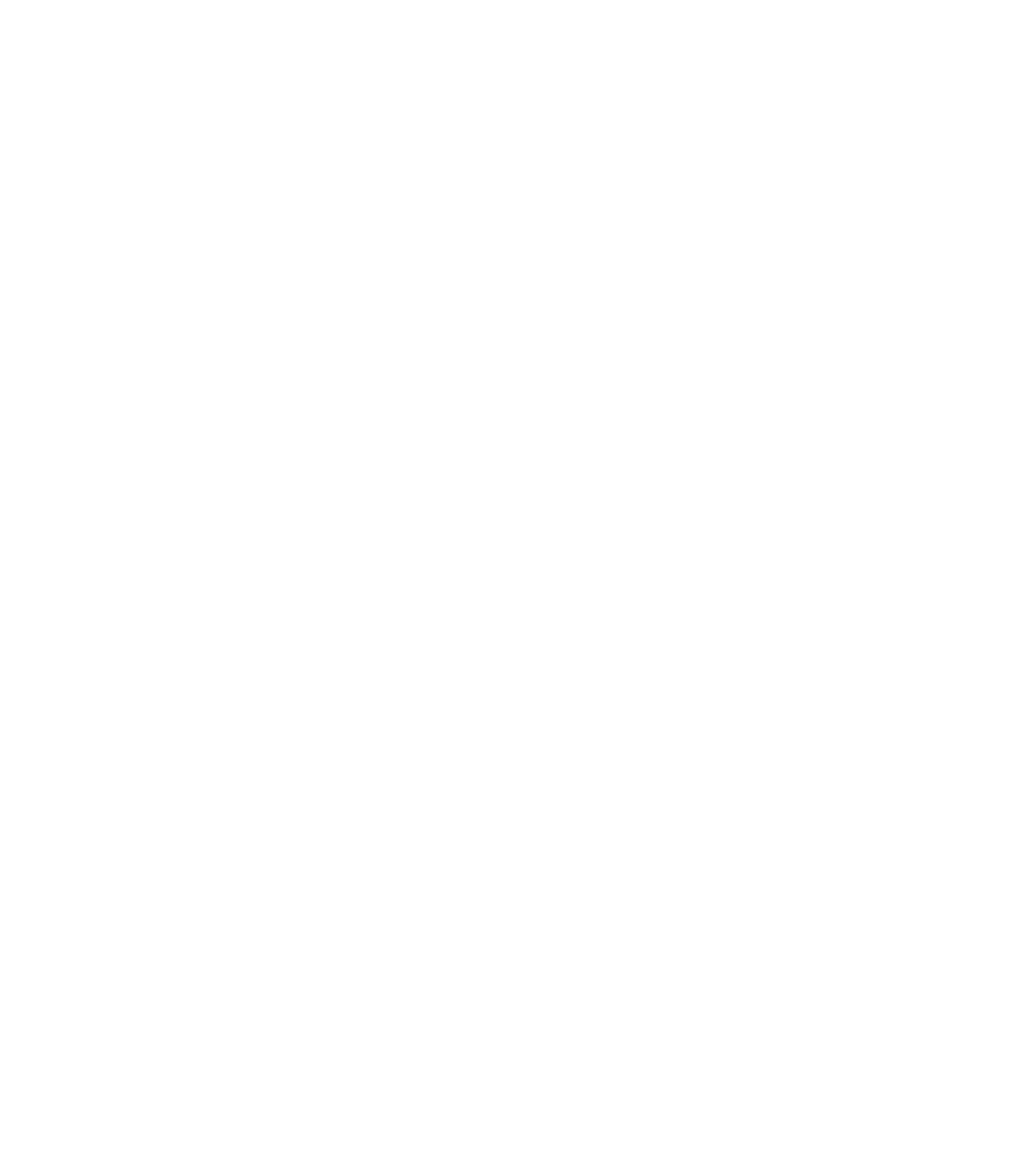
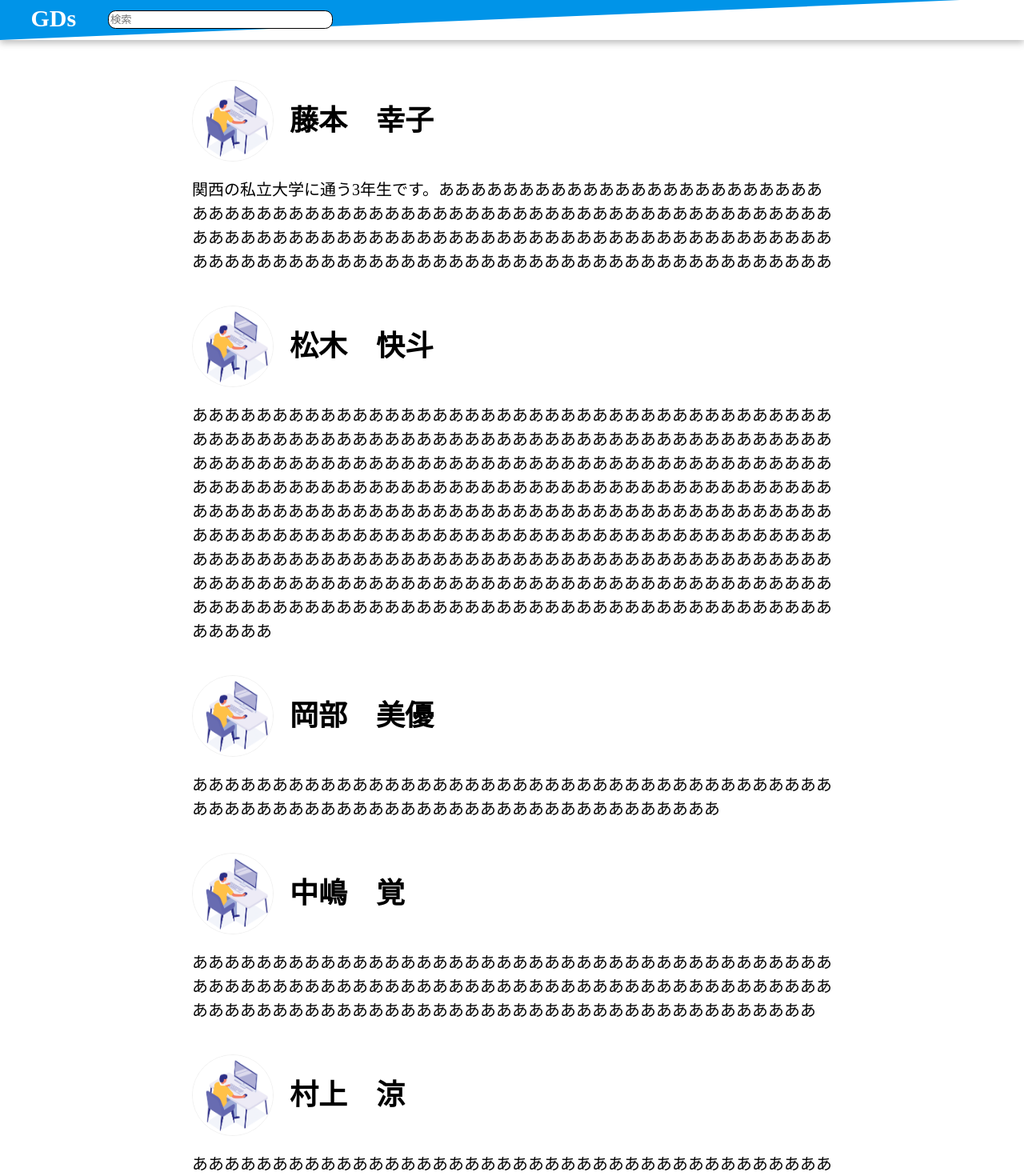
Before and after one commit to minamihiroto/GDs, a React (Create React App) app in the folder front/: page /review in a window 1280 px wide. Shown: the top 1470 px of the page at 80% size. Before the commit the page ends 800 px from the top, so only its background shows below. Built offline with nearby package versions, Linux system fonts and the light colour scheme.

Commit message:
✨Add ReviewPage

```diff
--- a/front/src/Routes.tsx
+++ b/front/src/Routes.tsx
@@ -1,6 +1,6 @@
 import React from "react";
 import { Switch, Route, BrowserRouter } from "react-router-dom";
-import { Login, Register, Home ,Search,User,Follow} from "./pages";
+import { Login, Register, Home ,Search,User,Follow,Review} from "./pages";
 
 const Routes = () => {
   return (
@@ -12,6 +12,7 @@
         <Route exact path="/search" component={Search} />
         <Route exact path="/user" component={User} />
         <Route exact path="/follow" component={Follow} />
+        <Route exact path="/review" component={Review} />
       </Switch>
     </BrowserRouter>
   );
--- /dev/null
+++ b/front/src/pages/Review.tsx
@@ -0,0 +1,66 @@
+import React, { FunctionComponent } from "react";
+import styled from "styled-components";
+import { Header, Footer} from "../components/layout";
+import { Link } from "react-router-dom";
+
+const Main = styled.main`
+padding:100px 0px;
+width:800px;
+display:flex;
+flex-direction:column;
+max-width: 1440px;
+margin: 0 auto;
+
+& dd{
+  display:flex;
+  align-items:center;
+  & img{
+    height:100px;
+    width:100px;
+    border-radius: 50%;
+    background-position: center center;
+    border: 1px solid #f0f0f0;
+  }
+}
+& p{
+  line-height: 150%
+}
+`;
+
+const Review: FunctionComponent = () => {
+  return (
+    <>
+      <Header />
+      <Main>
+        <dd className="mb-20">
+          <img src={`${process.env.PUBLIC_URL}/Introduce-1.png`}/>
+          <h1 className="fs-36 ml-20">藤本　幸子</h1>
+        </dd>
+        <p className="fs-20 mb-40">関西の私立大学に通う3年生です。ああああああああああああああああああああああああああああああああああああああああああああああああああああああああああああああああああああああああああああああああああああああああああああああああああああああああああああああああああああああああああああああああああああああああああああああああ</p>
+        <dd className="mb-20">
+          <img src={`${process.env.PUBLIC_URL}/Introduce-1.png`} />
+          <h1 className="fs-36 ml-20">松木　快斗</h1>
+        </dd>
+        <p className="fs-20 mb-40">あああああああああああああああああああああああああああああああああああああああああああああああああああああああああああああああああああああああああああああああああああああああああああああああああああああああああああああああああああああああああああああああああああああああああああああああああああああああああああああああああああああああああああああああああああああああああああああああああああああああああああああああああああああああああああああああああああああああああああああああああああああああああああああああああああああああああああああああああああああああああああああああああああああああああああああああああああああああああああああああああああああああああああああああああああああああああああああああああああああああああああああ</p>
+        <dd className="mb-20">
+          <img src={`${process.env.PUBLIC_URL}/Introduce-1.png`} />
+          <h1 className="fs-36 ml-20">岡部　美優</h1>
+        </dd>
+        <p className="fs-20 mb-40">あああああああああああああああああああああああああああああああああああああああああああああああああああああああああああああああああああああああああ</p>
+        <dd className="mb-20">
+          <img src={`${process.env.PUBLIC_URL}/Introduce-1.png`} />
+          <h1 className="fs-36 ml-20">中嶋　覚</h1>
+        </dd>
+        <p className="fs-20 mb-40">あああああああああああああああああああああああああああああああああああああああああああああああああああああああああああああああああああああああああああああああああああああああああああああああああああああああああああああああああああああああ</p>
+        <dd className="mb-20">
+          <img src={`${process.env.PUBLIC_URL}/Introduce-1.png`} />
+          <h1 className="fs-36 ml-20">村上　涼</h1>
+        </dd>
+        <p className="fs-20 mb-40">あああああああああああああああああああああああああああああああああああああああああああああああああああああああああああああああああああああああああああああああああああああああああああああああああああああああああああああああああああああああああああああああああああああああああああああああああああああああああああああああああああああああああああああああああああああああああああああああああああああああああああああああああああああああああああああああああああああああああああああああああああああああああああああああああああああああああああああああああああああああああああああああああああああああああああああああああああああああああああああああああああああああああああああああああああああ</p>
+      </Main>
+      <Footer />
+    </>
+  );
+};
+
+export default Review;
--- a/front/src/pages/index.tsx
+++ b/front/src/pages/index.tsx
@@ -4,5 +4,6 @@
 import Search from "./Search";
 import User from "./User";
 import Follow from "./Follow";
+import Review from "./Review";
 
-export { Home, Login, Register, Search, User ,Follow };
+export { Home, Login, Register, Search, User ,Follow,Review };
```
